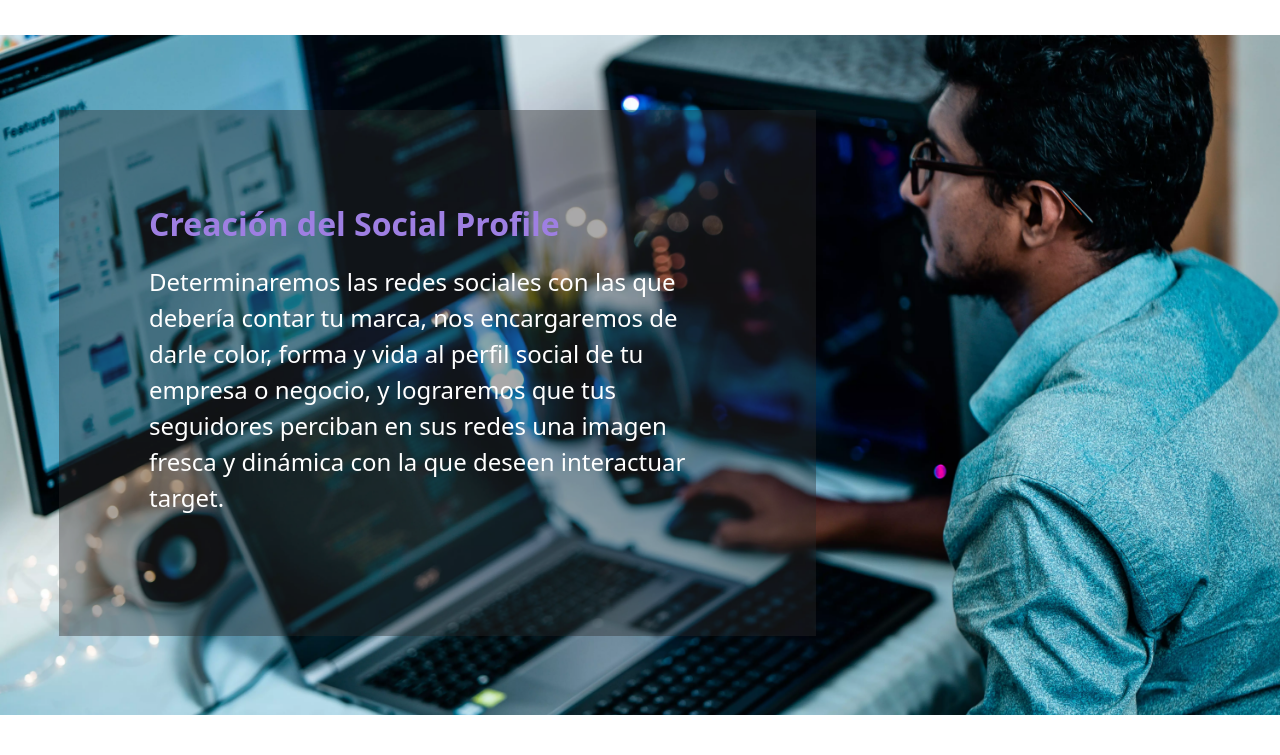
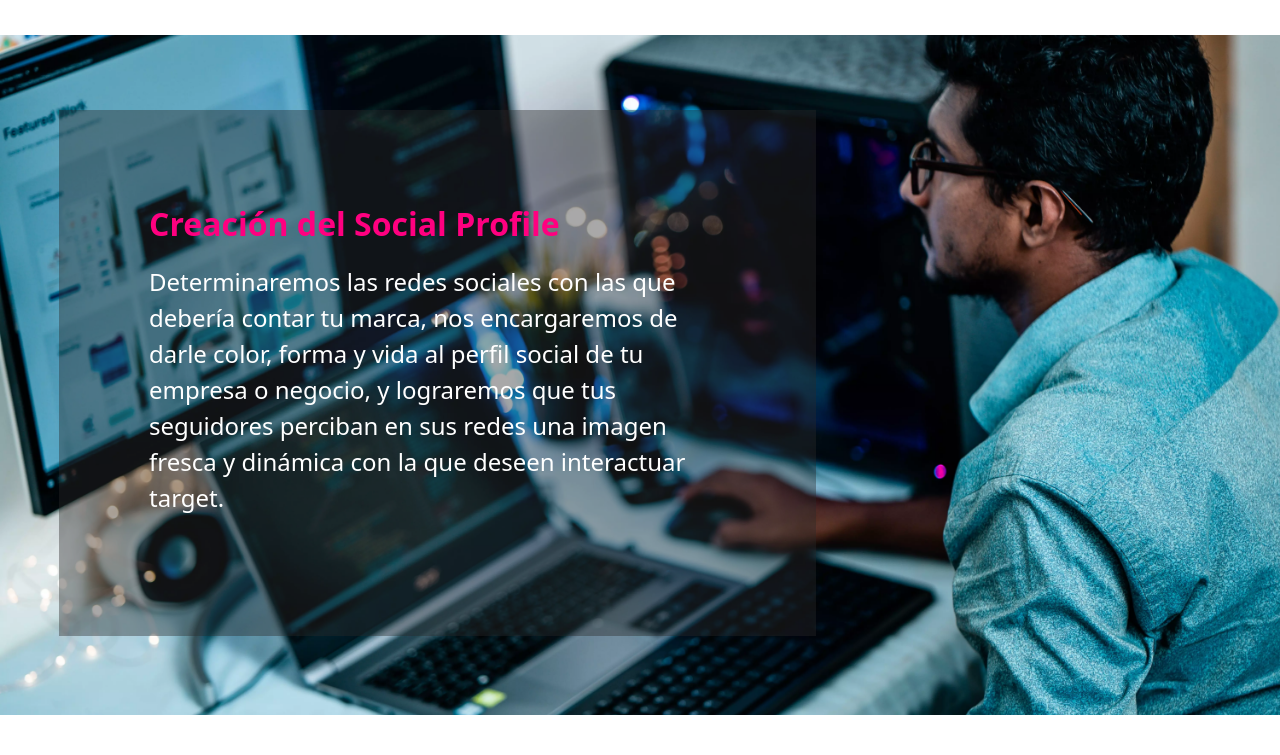
Before and after one commit to DevNHL/Digimedia, a PHP site: page /View/ds-web.php in a window 1280 px wide. Shown: the part 2344-3099 px from the top of the page. Run offline with PHP 8.4, Linux system fonts and the light colour scheme.

Commit message:
agregando

```diff
--- a/css/diseno_web.css
+++ b/css/diseno_web.css
@@ -5,7 +5,7 @@
 /* ------------- Mis variables----------- */
 :root {
     --first-color: #6434d1;
-    --second-color: #FF0080;
+    --second-color1: #FF0080;
     --shadow-color: #FF9E9E;
     --shadow-color-light: white;
     --color_banner_primero1:#169ff4;
@@ -87,7 +87,7 @@
     height: 100%;
 }
 .titulo{
-    color: var(--second-color);
+    color: var(--second-color1);
     font-weight: 800;
 
 }
```
